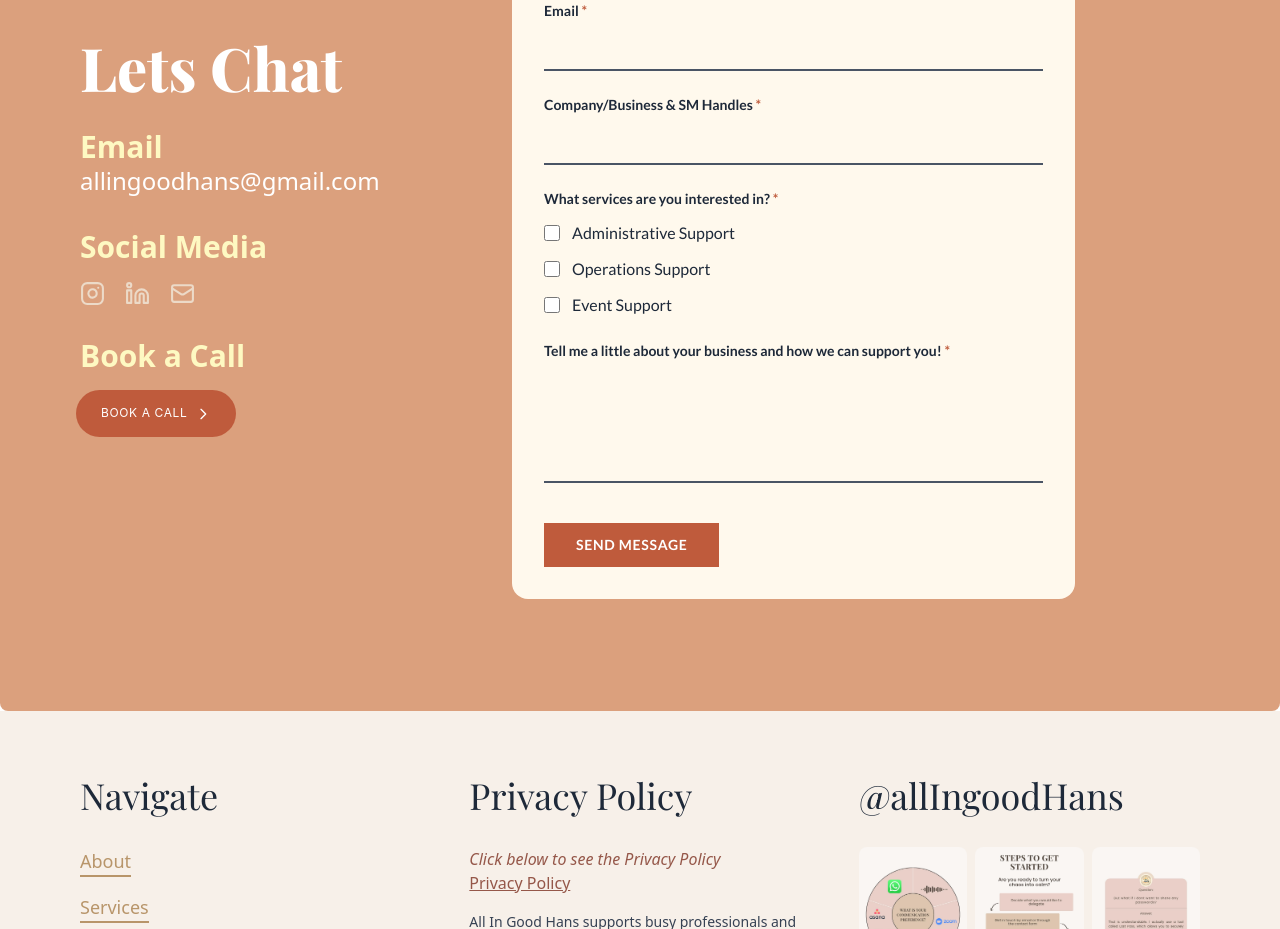
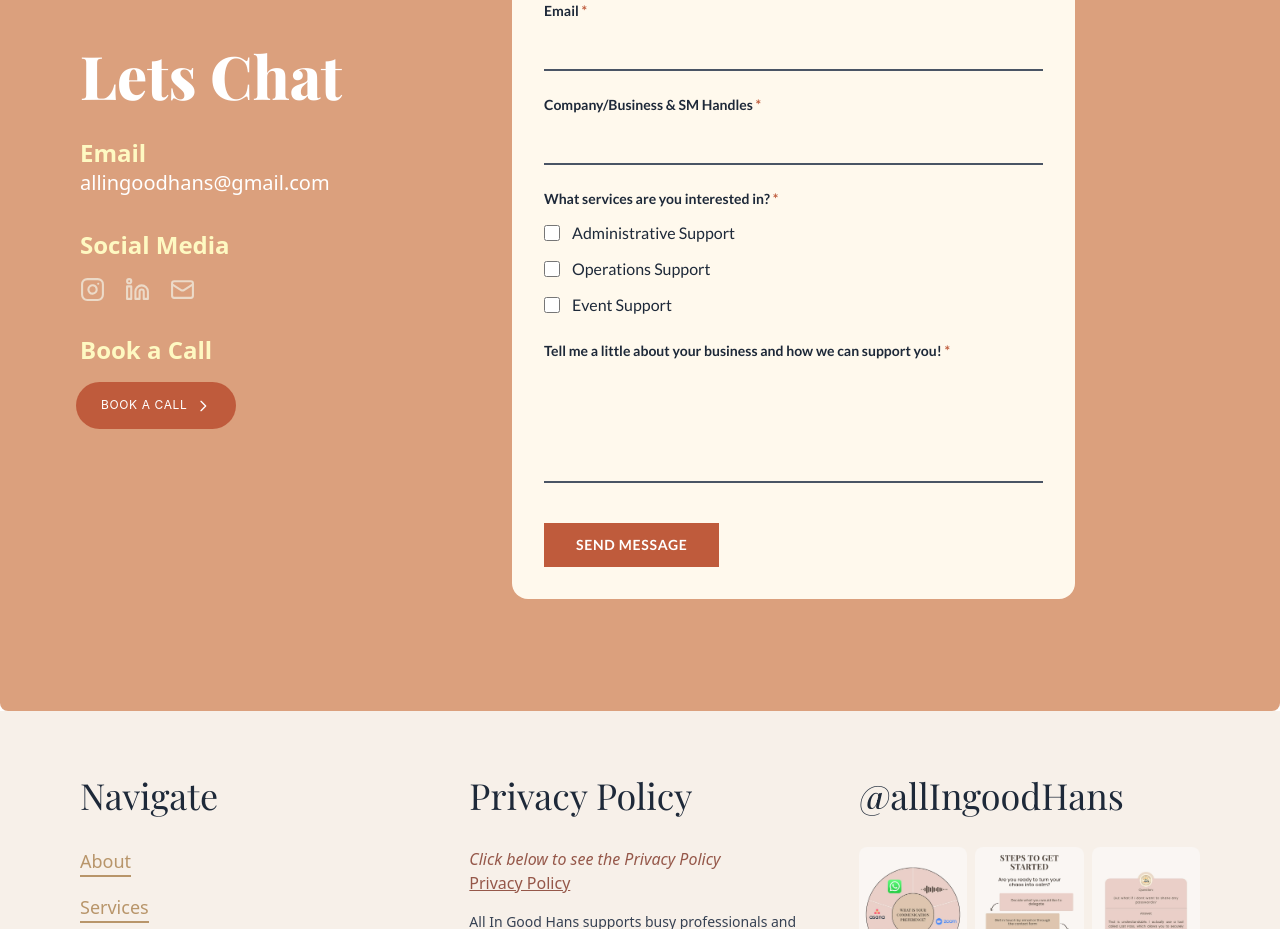
Before and after one commit to hasnainDevX/-ALL-IN-GOOD-HANS, a React (Vite) app: page / in a window 1280 px wide. Shown: the part 10520-11449 px from the top of the page. Built offline with nearby package versions, Linux system fonts and the light colour scheme; a web font is replaced by a local one.

Commit message:
enhancing sections

```diff
--- a/src/components/Contact.jsx
+++ b/src/components/Contact.jsx
@@ -20,11 +20,11 @@ const Contact = () => {
             Lets Chat
           </h3>
           <div className="emailinfo">
-            <h4 className="text-3xl font-semibold text-yellow-100">Email</h4>
-            <h4 className="text-2xl">allingoodhans@gmail.com</h4>
+            <h4 className="text-2xl font-semibold text-yellow-100">Email</h4>
+            <h4 className="text-xl">allingoodhans@gmail.com</h4>
           </div>
           <div className="socialinfo">
-            <h4 className="text-3xl font-semibold text-yellow-100">
+            <h4 className="text-2xl font-semibold text-yellow-100">
               Social Media
             </h4>
             <div className="icons flex gap-5 justify-start items-center mt-4">
@@ -37,7 +37,7 @@ const Contact = () => {
             </div>
           </div>
           <div className="calendlyinfo">
-            <h4 className="text-3xl font-semibold text-yellow-100">
+            <h4 className="text-2xl font-semibold text-yellow-100">
               Book a Call
             </h4>
             <Link
--- a/src/components/Services.jsx
+++ b/src/components/Services.jsx
@@ -69,12 +69,12 @@ const Services = () => {
     <section name="services" id="services" className="relative bg-terracotta py-24 px-6 md:py-32 lg:py-40 overflow-hidden">
       {/* Decorative Elements */}
        <img
-        className=" absolute w-20 h-20 md:w-32 md:h-32 left-[5%] md:top-[5%] top-[2%] -rotate-12 z-1"
+        className=" absolute w-20 h-20 md:w-32 md:h-32 left-[5%] md:top-[5%] top-[1%] -rotate-12 z-1"
         src={coffee}
         alt="coffee Image"
       />
       <img
-        className=" absolute w-20 h-20 md:w-32 md:h-32 right-[5%] md:top-[5%] top-[2%] -rotate-12 z-1"
+        className=" absolute w-20 h-20 md:w-32 md:h-32 right-[5%] md:top-[5%] top-[1%] -rotate-12 z-1"
         src={flower}
         alt="flower Image"
       />
@@ -182,7 +182,7 @@ const Services = () => {
             {/* Bulbline Divider (Between Services) */}
             {index !== services.length - 1 && (
               <div
-                className="w-full h-10 md:h-40 my-20 bg-repeat-x bg-center opacity-20"
+                className="w-full h-28 md:h-40 my-20 bg-repeat-x bg-center opacity-20"
                 style={{
                   backgroundImage: `url(${service.image})`,
                   backgroundSize: "contain",
--- a/src/components/SignsSection.jsx
+++ b/src/components/SignsSection.jsx
@@ -7,7 +7,7 @@ export default function SignsSection() {
     <section
       name="signs"
       id="signs"
-      className="md:relative py-12 md:py-16 bg-terracotta/70"
+      className="relative py-12 md:py-16 bg-terracotta/70"
     >
         <img
         className=" absolute w-20 h-20 md:w-32 md:h-32 right-[3%] top-[2%] -rotate-12 z-1"
```
